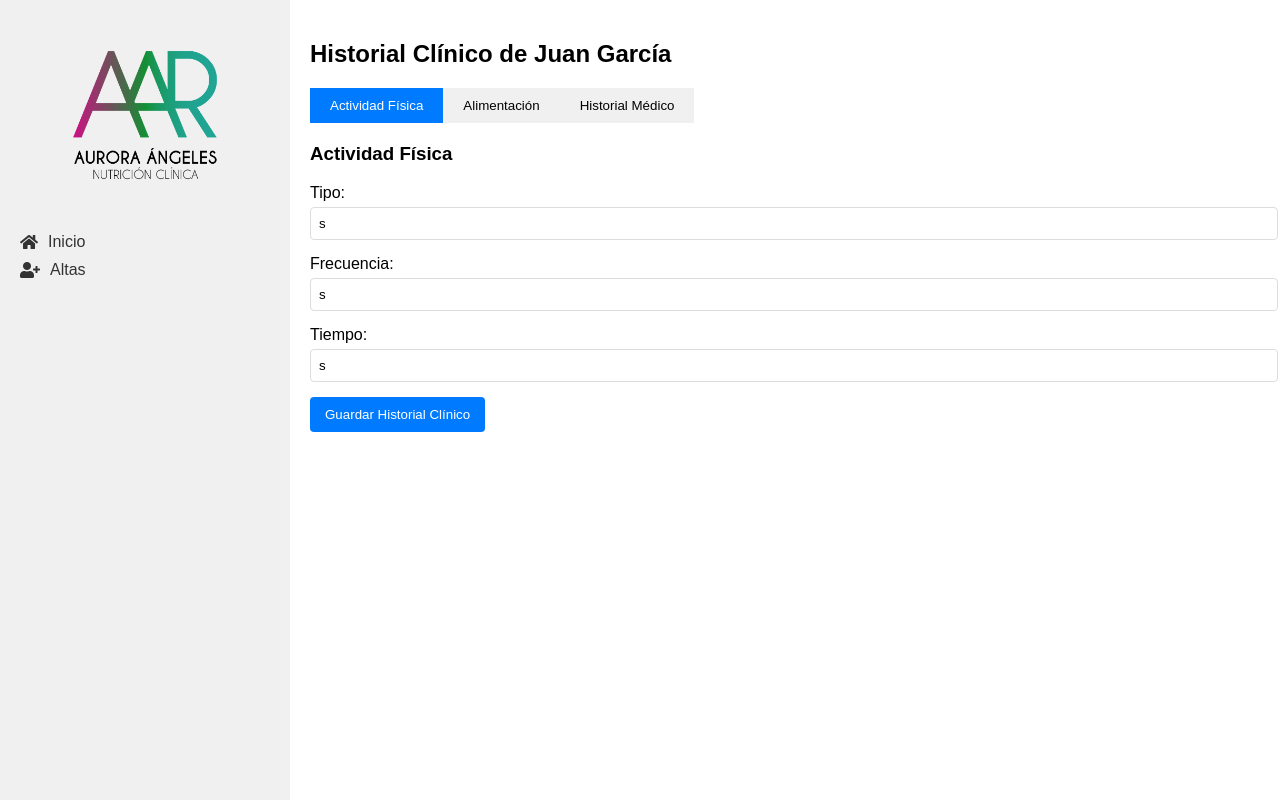
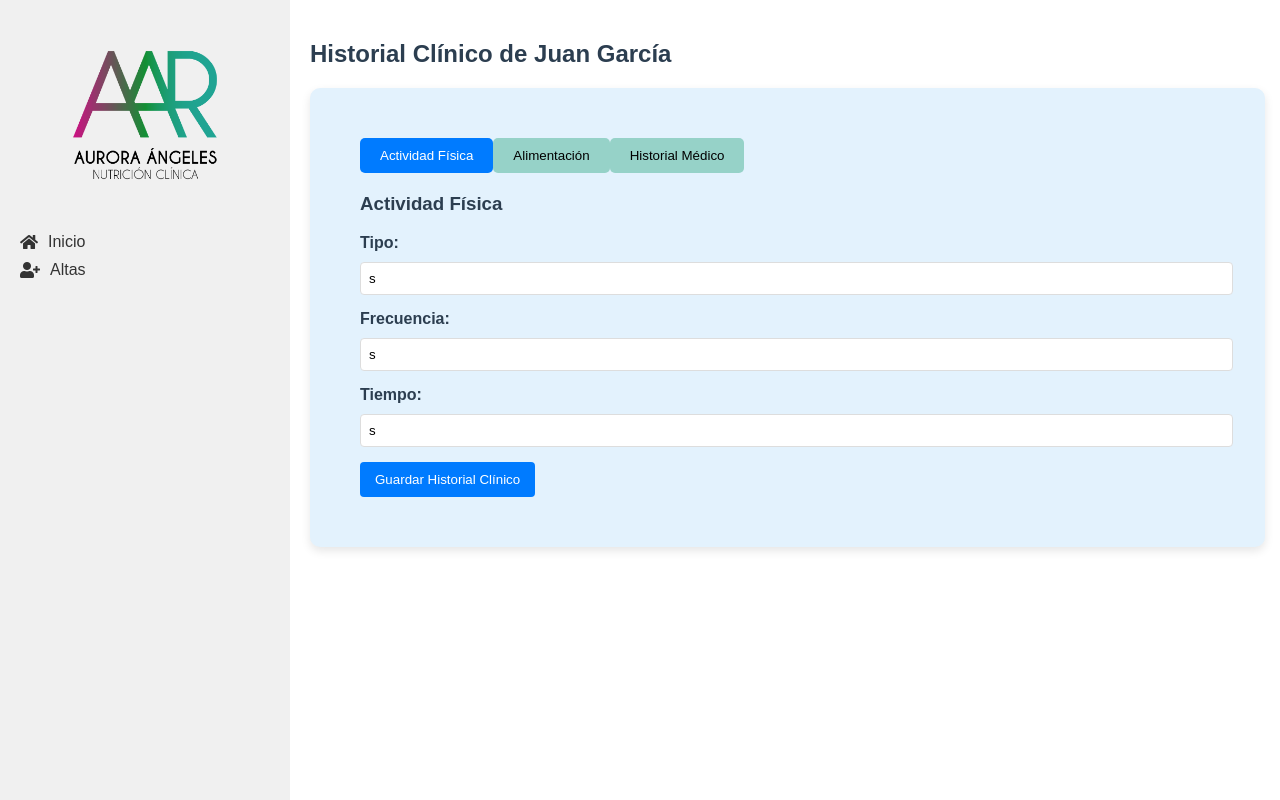
Before and after one commit to tbtkd/SPacientes, a Flask app: page /pacientes/2/historial-clinico in a window 1280 px wide. Run offline with Flask 3, Linux system fonts and the light colour scheme; data comes from the database, SQL or seed files in the repository; both versions use the stored data as it was after the commit.

Commit message:
Actualizacion visual

```diff
--- /dev/null
+++ b/app/static/css/form.css
@@ -0,0 +1,41 @@
+.form-container {
+    width: 90%;
+    max-width: inherit;
+    margin: auto;
+    padding: 50px;
+    background-color: #e3f2fd; /* Azul suave */
+    border-radius: 10px;
+    box-shadow: 0px 4px 10px rgba(0, 0, 0, 0.1);
+}
+
+.form-container h2 {
+    text-align: center;
+    color: #1565c0;
+}
+
+form label {
+    display: block;
+    margin-top: 10px;
+    font-weight: bold;
+}
+
+form input {
+    width: 100%;
+    padding: 10px;
+    margin-top: 5px;
+    border: 1px solid #90caf9;
+    border-radius: 5px;
+}
+
+button {
+    padding: 10px;
+    background-color: #1565c0;
+    color: black;
+    border: none;
+    border-radius: 5px;
+    cursor: pointer;
+}
+
+button:hover {
+    background-color: #0d47a1;
+}
--- a/app/static/css/style.css
+++ b/app/static/css/style.css
@@ -3,6 +3,7 @@ body {
   font-family: Arial, sans-serif;
   margin: 0;
   padding: 0;
+  color: #2c3e50;
 }
 
 .container {
@@ -210,7 +219,7 @@ body {
 .tabs__button {
   padding: 10px 20px;
   border: none;
-  background-color: #f0f0f0;
+  background-color: #119b6e5e;
   cursor: pointer;
   transition: background-color 0.3s;
 }
--- a/app/templates/base.html
+++ b/app/templates/base.html
@@ -7,17 +7,7 @@
     <link rel="stylesheet" href="{{ url_for('static', filename='css/style.css') }}">
     <script src="https://cdn.jsdelivr.net/npm/alpinejs@3.x.x/dist/cdn.min.js" defer></script>
     <link href="https://cdnjs.cloudflare.com/ajax/libs/font-awesome/5.15.3/css/all.min.css" rel="stylesheet">
-    <style>
-        .sidebar__header {
-            padding: 1rem;
-            text-align: center;
-        }
-
-        .sidebar__logo {
-            max-width: 200px;
-            height: auto;
-        }
-    </style>
+    <link rel="stylesheet" href="{{ url_for('static', filename='css/form.css') }}">
 </head>
 <body>
     <div class="container" x-data="{ menuOpen: false }">
@@ -37,19 +27,6 @@
                         <li class="sidebar__item"><a href="{{ url_for('pacientes.lista_pacientes') }}" class="sidebar__link"><i class="fas fa-list sidebar__icon"></i> Lista de Pacientes</a></li>
                     </ul>
                 </li>
-                <!--<li class="sidebar__item" x-data="{ open: false }">
-                    <a @click="open = !open" class="sidebar__link sidebar__dropdown"><i class="fas fa-notes-medical sidebar__icon"></i> Historial Clínico</a>
-                    <ul x-show="open" class="sidebar__submenu">
-                        <li class="sidebar__item"><a href="{{ url_for('historial_clinico.lista_historiales') }}" class="sidebar__link"><i class="fas fa-clipboard-list sidebar__icon"></i> Lista de Historiales</a></li>
-                    </ul>
-                </li>
-                <li class="sidebar__item" x-data="{ open: false }">
-                    <a @click="open = !open" class="sidebar__link sidebar__dropdown"><i class="fas fa-weight sidebar__icon"></i> Valoración Antropométrica</a>
-                    <ul x-show="open" class="sidebar__submenu">
-                        <li class="sidebar__item"><a href="{{ url_for('pacientes.lista_pacientes') }}" class="sidebar__link"><i class="fas fa-plus-circle sidebar__icon"></i> Nueva Valoración</a></li>
-                        <li class="sidebar__item"><a href="{{ url_for('valoracion.lista_valoraciones', paciente_id=0) }}" class="sidebar__link"><i class="fas fa-list sidebar__icon"></i> Lista de Valoraciones</a></li>
-                    </ul>
-                </li>-->
             </ul>
         </nav>
         <main class="content">
--- a/app/templates/detalle_paciente.html
+++ b/app/templates/detalle_paciente.html
@@ -29,10 +29,10 @@
 </div>
 
 <div class="payment-section">
-    <h3>Registrar Pago</h3>
+    <h3><i class="fas fa-calendar"></i> Registrar Fecha Pago</h3>
     <form action="{{ url_for('pacientes.registrar_pago_paciente', id=paciente['id']) }}" method="POST">
         <div class="form-group">
-            <label for="fecha_pago" class="form-label">Fecha de Pago:</label>
+
             <input type="date" id="fecha_pago" name="fecha_pago" class="form-input" required>
         </div>
         <button type="submit" class="form-button">Registrar Pago</button>
--- a/app/templates/editar_paciente.html
+++ b/app/templates/editar_paciente.html
@@ -4,6 +4,7 @@
 
 {% block content %}
 <h2>Editar Paciente</h2>
+<div class="form-container">
     <form id="formPaciente" action="{{ url_for('pacientes.editar_paciente', id=paciente['id']) }}" method="POST">
         <div class="form-group">
             <label for="nombre" class="form-label">Nombre:</label>
@@ -43,6 +44,7 @@
         </div>
         <button type="submit" class="form-button">Actualizar Paciente</button>
     </form>
+</div>
 {% endblock %}
 
 {% block scripts %}
--- a/app/templates/historial_clinico.html
+++ b/app/templates/historial_clinico.html
@@ -4,6 +4,8 @@
 
 {% block content %}
 <h2>Historial Clínico de {{ paciente['nombre'] }} {{ paciente['apellido_paterno'] }}</h2>
+<div class="form-container">
+
     <form id="formHistorialClinico" method="POST">
         <div x-data="{ activeTab: 'actividad-fisica' }">
             <div class="tabs">
@@ -82,6 +84,7 @@
         </div>
         <button type="submit" class="form-button">Guardar Historial Clínico</button>
     </form>
+</div>
 {% endblock %}
 
 {% block scripts %}
--- a/app/templates/lista_pacientes.html
+++ b/app/templates/lista_pacientes.html
@@ -9,7 +9,7 @@
     <button type="submit">Buscar</button>
 </form>
 
-<div class="modern-table-container">
+
     <table class="table">
         <thead>
             <tr>
@@ -45,5 +45,4 @@
             {% endfor %}
         </tbody>
     </table>
-</div>
 {% endblock %}
--- a/app/templates/nueva_valoracion.html
+++ b/app/templates/nueva_valoracion.html
@@ -4,6 +4,7 @@
 
 {% block content %}
 <h2>Nueva Valoración Antropométrica para {{ paciente['nombre'] }} {{ paciente['apellido_paterno'] }}</h2>
+<div class="form-container">
     <form id="formValoracion" method="POST">
         <div class="form-group">
             <label for="numero_cita" class="form-label">Número de cita:</label>
@@ -88,6 +89,7 @@
         </div>
         <button type="submit" class="form-button">Guardar Valoración</button>
     </form>
+</div>
 {% endblock %}
 
 {% block scripts %}
--- a/app/templates/nuevo_paciente.html
+++ b/app/templates/nuevo_paciente.html
@@ -4,6 +4,7 @@
 
 {% block content %}
 <h2>Registro de Nuevo Paciente</h2>
+<div class="form-container">
     <form id="formPaciente" action="{{ url_for('pacientes.nuevo_paciente') }}" method="POST">
         <div class="form-group">
             <label for="nombre" class="form-label">Nombre:</label>
@@ -35,6 +36,7 @@
         </div>
         <button type="submit" class="form-button">Registrar Paciente</button>
     </form>
+</div>
 {% endblock %}
 
 {% block scripts %}
```
Also changed, not shown: other parts of app/static/css/style.css (+22 -4 lines), app/static/css/base.css (added, +49 -0 lines), pacientes.db. Lines whose indentation alone changed are shown as unchanged.
